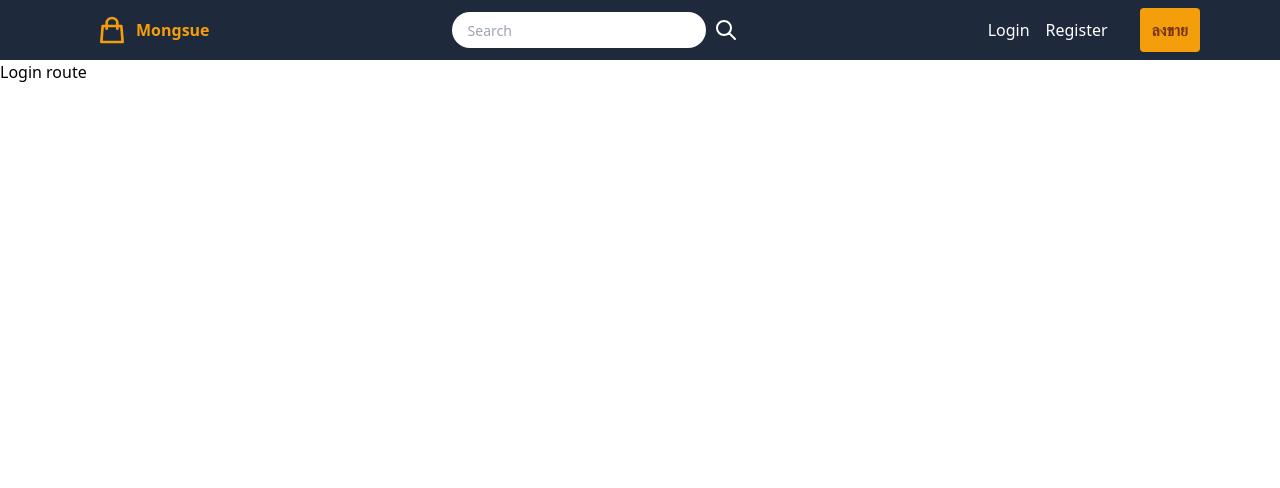
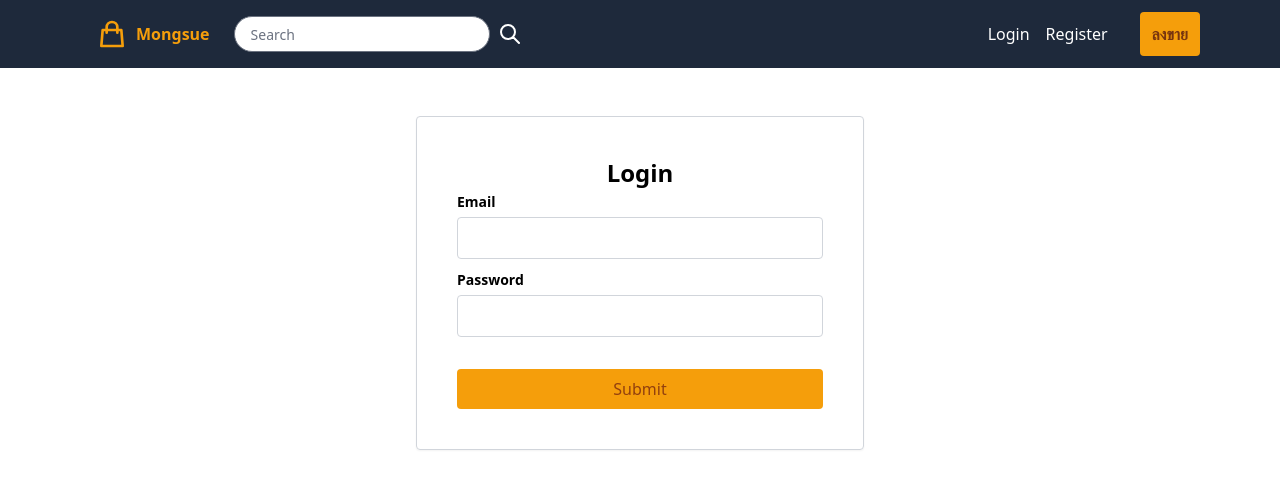
Before and after one commit to Rayato159/Secondhand-E-Commerce, a React (Create React App) app in the folder frontend/: page /login in a window 1280 px wide. Shown: the top 488 px of the page. Built offline with nearby package versions, Linux system fonts and the light colour scheme.

Commit message:
login form added

```diff
--- a/frontend/package.json
+++ b/frontend/package.json
@@ -3,7 +3,7 @@
   "version": "0.1.0",
   "private": true,
   "dependencies": {
-    "@tailwindcss/aspect-ratio": "^0.4.0",
+    "@tailwindcss/forms": "^0.4.0",
     "@testing-library/jest-dom": "^5.16.1",
     "@testing-library/react": "^12.1.2",
     "@testing-library/user-event": "^13.5.0",
--- a/frontend/src/App.js
+++ b/frontend/src/App.js
@@ -13,7 +13,7 @@ import Sell from './pages/Sell'
 
 function App() {
     return (
-        <div className="App">
+        <div className="App h-screen">
             <BrowserRouter>
                 <Navbar />
                     <Routes>
--- a/frontend/src/components/Navbar.js
+++ b/frontend/src/components/Navbar.js
@@ -28,8 +28,6 @@ const Navbar = () => {
                             </svg>
                             <span className="font-bold">Mongsue</span>
                         </Link>
-                    </div>
-
                         {/* Search Box */}
                         <div className="hidden md:flex items-center py-2">
                             <div className="flex text-black px-2">
@@ -39,6 +37,7 @@ const Navbar = () => {
                                     <path strokeLinecap="round" strokeLinejoin="round" strokeWidth={2} d="M21 21l-6-6m2-5a7 7 0 11-14 0 7 7 0 0114 0z" />
                                 </svg>
                                 </button>
+                            </div>
                         </div>
                     </div>
 
--- a/frontend/src/pages/Login.Js
+++ b/frontend/src/pages/Login.Js
@@ -1,7 +1,36 @@
+import React, { useState, useEffect } from 'react'
+
 const Login = () => {
+
+    const [email, setEmail] = useState("")
+    const [password, setPassword] = useState("")
+
     return (
-        <div className="Login">
-            Login route
+        <div className="md:max-w-md mx-auto md:border md:border-gray-300 md:shadow-sm rounded p-10 md:my-12">
+            <div className="flex flex-col justify-center">
+
+                <div className="font-bold text-2xl text-center">
+                        Login
+                </div>
+
+                <form action="" className="space-y-2">
+
+                    <div>
+                        <label htmlFor="" className="text-sm font-bold">Email</label>
+                        <input type="text" className="w-full border border-gray-300 rounded p-2 mt-1" />
+                    </div>
+
+                    <div>
+                        <label htmlFor="" className="text-sm font-bold">Password</label>
+                        <input type="password" className="w-full border border-gray-300 rounded p-2 mt-1" />
+                    </div>
+
+                    <div>
+                        <button className="w-full bg-amber-500 hover:bg-amber-400 text-amber-800 rounded p-2 mt-6 md-3">Submit</button>
+                    </div>
+
+                </form>
+            </div>
         </div>
     )
 }
--- a/frontend/tailwind.config.js
+++ b/frontend/tailwind.config.js
@@ -6,6 +6,6 @@ module.exports = {
     extend: {},
   },
   plugins: [
-    require('@tailwindcss/aspect-ratio')
+    require('@tailwindcss/forms')
   ],
 }
```
Also changed, not shown: 1 other file (tests, documents, lock files or other folders). Lines whose indentation alone changed are shown as unchanged.
